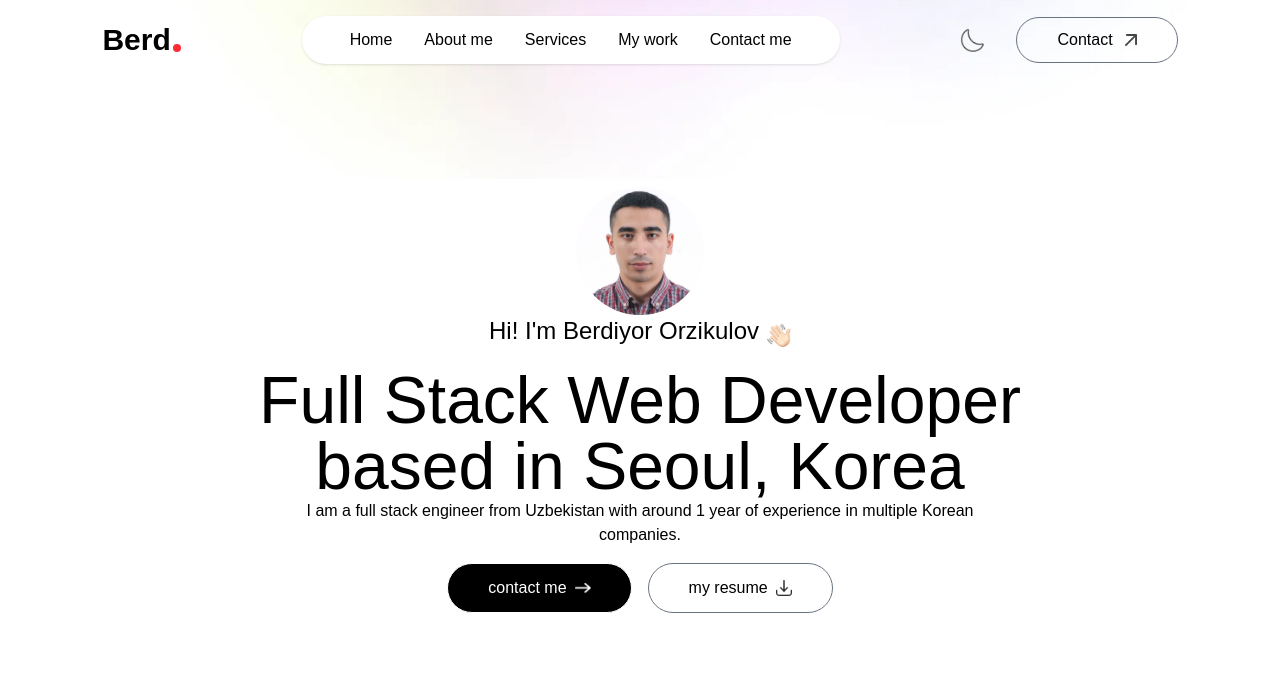
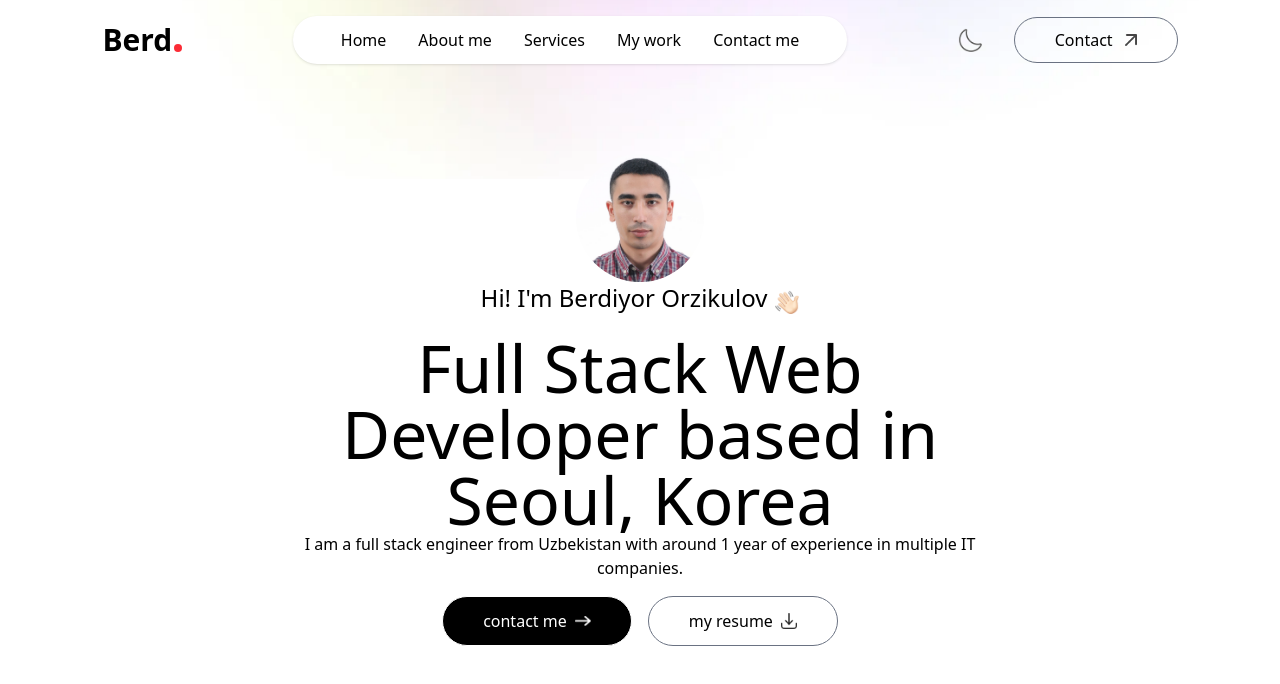
Before and after one commit to bekov28/my-website, a Next.js app: page / in a window 1280 px wide. Shown: the top 684 px of the page. Built offline with nearby package versions, Linux system fonts and the light colour scheme; a web font is replaced by a local one.

Commit message:
tailwind config fixed

```diff
--- a/app/components/Header.jsx
+++ b/app/components/Header.jsx
@@ -15,8 +15,7 @@ const Header = () => {
         Full Stack Web Developer based in Seoul, Korea
       </h1>
       <p className="max-w-2xl mx-auto font-Ovo">
-        I am a full stack engineer from Uzbekistan with around 1 year of experience in multiple
-        Korean companies.
+        I am a full stack engineer from Uzbekistan with around 1 year of experience in multiple IT companies.
       </p>
       <div className="flex flex-col sm:flex-row items-center gap-4 mt-4">
         <a
--- a/app/layout.js
+++ b/app/layout.js
@@ -4,11 +4,13 @@ import "./globals.css";
 const outfit = Outfit({
   subsets: ["latin"],
   weight: ["400", "500", "600", "700"],
+  variable: "--font-outfit",
 });
 
 const ovo = Ovo({
   subsets: ["latin"],
   weight: ["400"],
+  variable: "--font-ovo",
 });
 
 export const metadata = {
@@ -18,8 +20,8 @@ export const metadata = {
 
 export default function RootLayout({ children }) {
   return (
-    <html lang="en">
-      <body className={`${outfit.className} ${ovo.className} antialiased`}>{children}</body>
+    <html lang="en" className={`${outfit.variable} ${ovo.variable}`}>
+      <body className="font-sans antialiased">{children}</body>
     </html>
   );
 }
--- a/tailwind.config.mjs
+++ b/tailwind.config.mjs
@@ -1,4 +1,4 @@
-export default {
+const config = {
   content: [
     "./pages/**/*.{js,ts,jsx,tsx,mdx}",
     "./components/**/*.{js,ts,jsx,tsx,mdx}",
@@ -12,10 +12,11 @@ export default {
         darkTheme: "#11001F",
       },
       fontFamily: {
-        Outfit: ["Outfit", "sans-serif"],
-        Ovo: ["Ovo", "serif"],
+        Outfit: ["var(--font-outfit)", "sans-serif"],
+        Ovo: ["var(--font-ovo)", "serif"],
       },
     },
   },
   plugins: [],
 };
+export default config;
```
